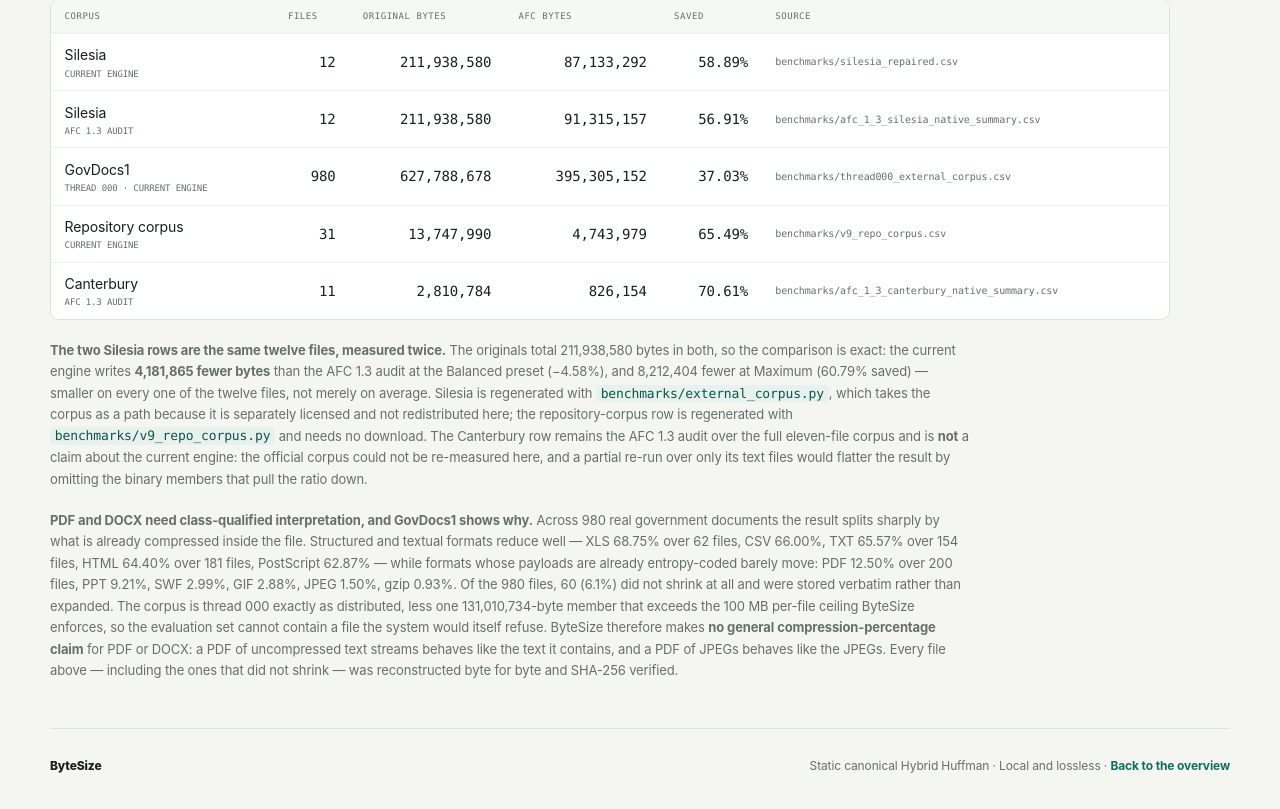
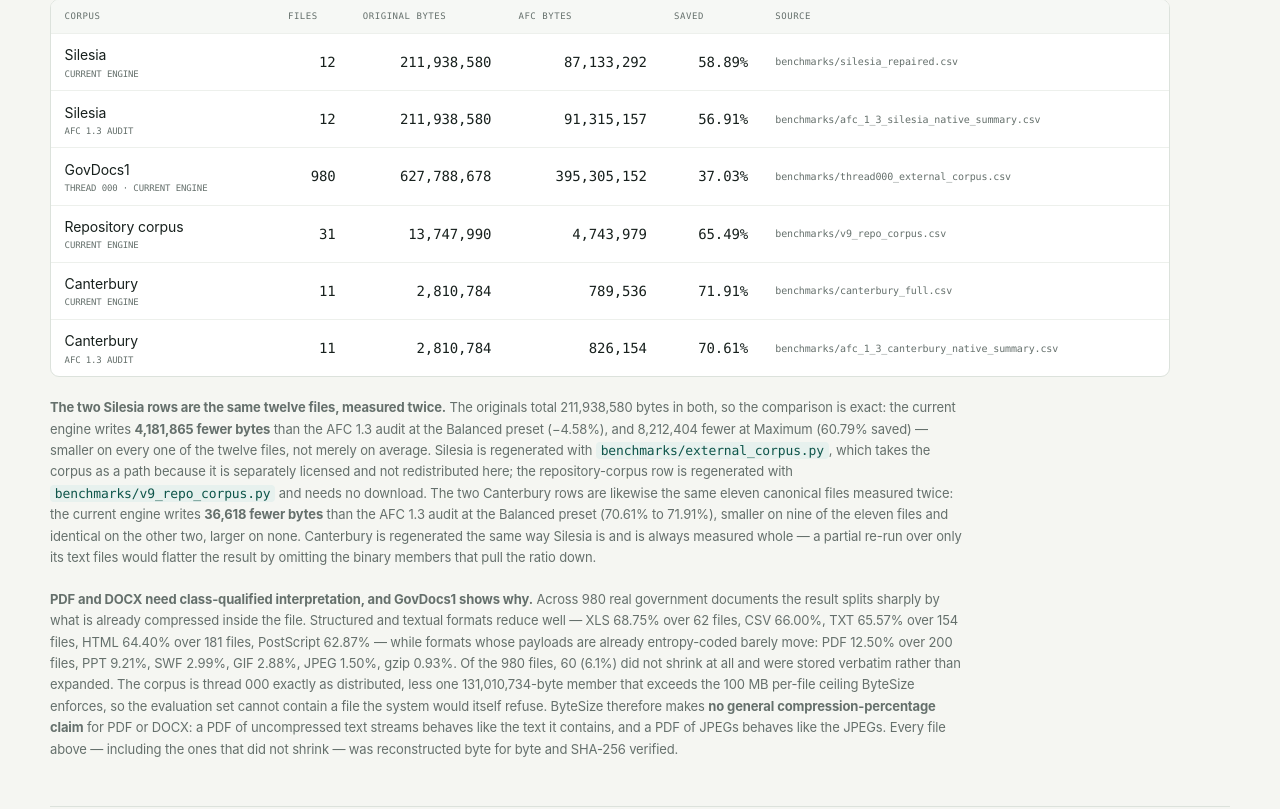
Before and after one commit to Jaycenn/HuffmanV7, a Flask app: page /about in a window 1280 px wide. Shown: the part 950-1759 px from the top of the page. Before the commit the page ends 1723 px from the top, so only its background shows below. Run offline with Flask 3, Linux system fonts and the light colour scheme; some libraries are stand-ins or nearby versions.

Commit message:
Publish Canterbury measured whole, and close the outstanding list
The eleven canonical files were retrieved from the corpus authority, verified against the committed SHA-256 manifest, and measured on the repaired library: 789,536 bytes at Balanced, 36,618 fewer than the AFC 1.3 audit of the same corpus, smaller on nine files and identical on two. The About page gains the current-engine row and drops the claim that the official corpus could not be re-measured. The test guard flips from no corpus may call itself canterbury to a corpus published as canterbury must be exactly the eleven files the manifest names. All fifteen file and preset pairs shared with the committed Canterbury copies are byte-identical, which independently confirms the .gitattributes repair.

```diff
--- a/templates/about.html
+++ b/templates/about.html
@@ -37,6 +37,7 @@
         <tr><td>Silesia <small class="history-operation">AFC 1.3 audit</small></td><td class="metric-cell">12</td><td class="metric-cell">211,938,580</td><td class="metric-cell">91,315,157</td><td class="metric-cell">56.91%</td><td class="source-cell">benchmarks/afc_1_3_silesia_native_summary.csv</td></tr>
         <tr><td>GovDocs1 <small class="history-operation">thread 000 · current engine</small></td><td class="metric-cell">980</td><td class="metric-cell">627,788,678</td><td class="metric-cell">395,305,152</td><td class="metric-cell">37.03%</td><td class="source-cell">benchmarks/thread000_external_corpus.csv</td></tr>
         <tr><td>Repository corpus <small class="history-operation">current engine</small></td><td class="metric-cell">31</td><td class="metric-cell">13,747,990</td><td class="metric-cell">4,743,979</td><td class="metric-cell">65.49%</td><td class="source-cell">benchmarks/v9_repo_corpus.csv</td></tr>
+        <tr><td>Canterbury <small class="history-operation">current engine</small></td><td class="metric-cell">11</td><td class="metric-cell">2,810,784</td><td class="metric-cell">789,536</td><td class="metric-cell">71.91%</td><td class="source-cell">benchmarks/canterbury_full.csv</td></tr>
         <tr><td>Canterbury <small class="history-operation">AFC 1.3 audit</small></td><td class="metric-cell">11</td><td class="metric-cell">2,810,784</td><td class="metric-cell">826,154</td><td class="metric-cell">70.61%</td><td class="source-cell">benchmarks/afc_1_3_canterbury_native_summary.csv</td></tr>
       </tbody>
     </table>
@@ -47,10 +48,12 @@
      8,212,404 fewer at Maximum (60.79% saved) — smaller on every one of the twelve files, not merely on average.
      Silesia is regenerated with <code>benchmarks/external_corpus.py</code>, which takes the corpus as a path
      because it is separately licensed and not redistributed here; the repository-corpus row is regenerated with
-     <code>benchmarks/v9_repo_corpus.py</code> and needs no download. The Canterbury row remains the AFC 1.3
-     audit over the full eleven-file corpus and is <strong>not</strong> a claim about the current engine: the
-     official corpus could not be re-measured here, and a partial re-run over only its text files would flatter
-     the result by omitting the binary members that pull the ratio down.</p>
+     <code>benchmarks/v9_repo_corpus.py</code> and needs no download. The two Canterbury rows are likewise the
+     same eleven canonical files measured twice: the current engine writes <strong>36,618 fewer bytes</strong>
+     than the AFC 1.3 audit at the Balanced preset (70.61% to 71.91%), smaller on nine of the eleven files and
+     identical on the other two, larger on none. Canterbury is regenerated the same way Silesia is and is always
+     measured whole &mdash; a partial re-run over only its text files would flatter the result by omitting the
+     binary members that pull the ratio down.</p>
   <p class="document-note"><strong>PDF and DOCX need class-qualified interpretation, and GovDocs1 shows why.</strong>
      Across 980 real government documents the result splits sharply by what is already compressed inside the file.
      Structured and textual formats reduce well — XLS 68.75% over 62 files, CSV 66.00%, TXT 65.57% over 154 files,
```
Also changed, not shown: tests/test_app.py (+51 -5 lines).
